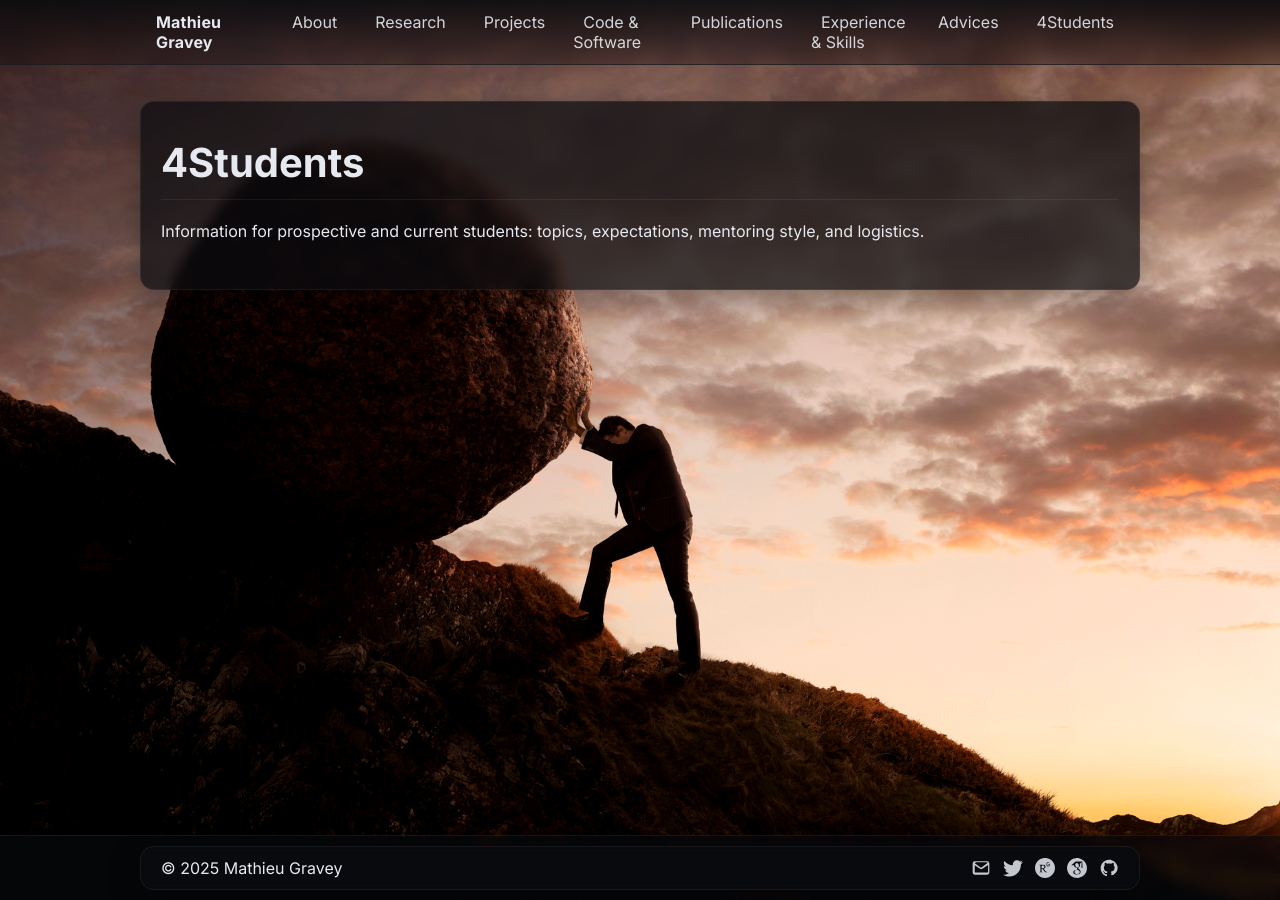
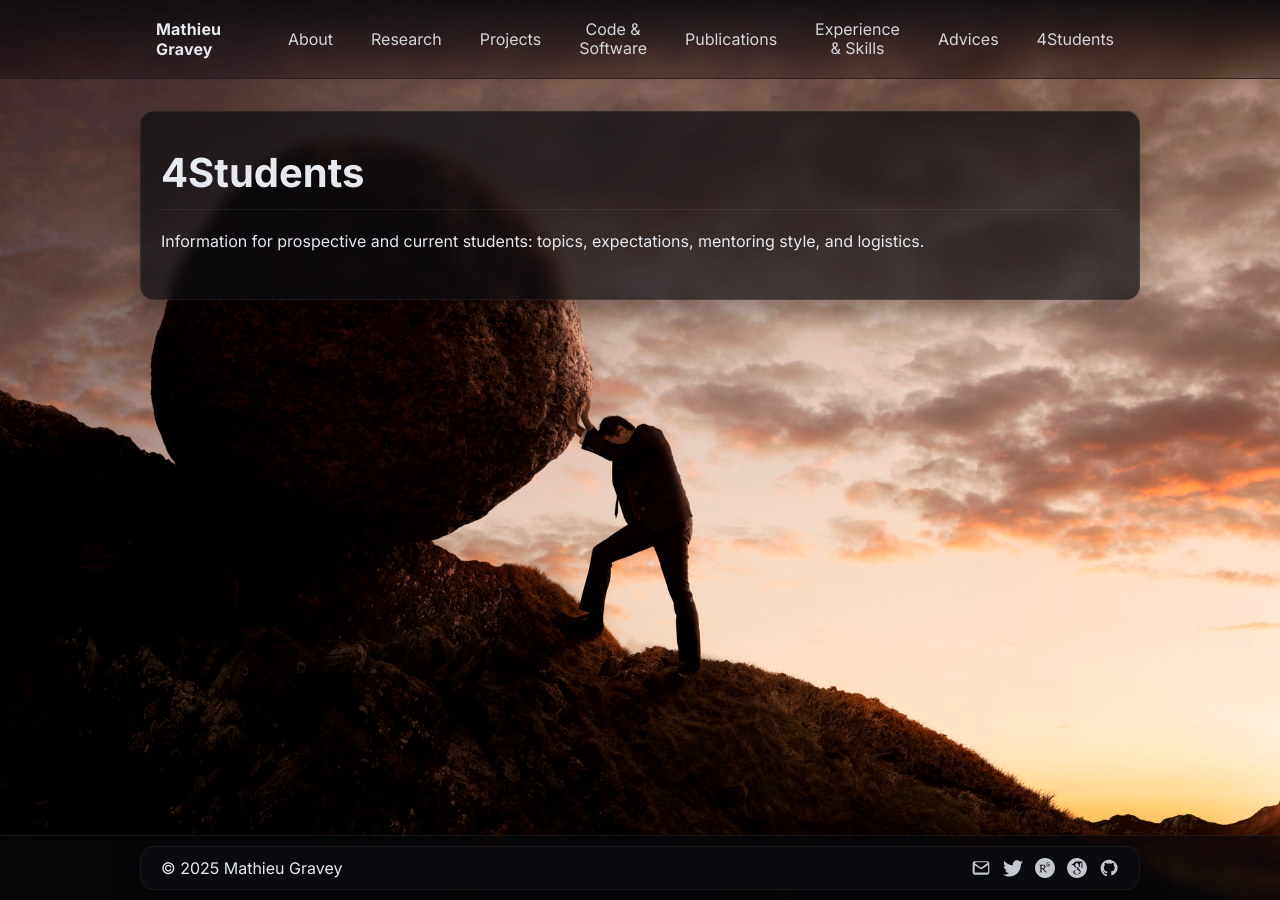
Before and after one commit to mgravey/mgravey.github.io, a Jekyll site: the page built from for-students.md, in a window 1280 px wide. Built offline with Jekyll 4.4.1, drawn with Linux system fonts in a browser that asks for light colours.

Commit message:
Update main.scss

```diff
--- a/assets/css/main.scss
+++ b/assets/css/main.scss
@@ -42,8 +42,9 @@ body{
 }
 .nav-inner{ display:flex; align-items:center; justify-content:space-between; gap:16px; max-width:var(--container-max); margin:0 auto; padding:12px 16px; }
 .brand{ color:var(--text); text-decoration:none; font-weight:700; letter-spacing:0.2px; }
-.nav ul{ list-style:none; display:flex; gap:18px; margin:0; padding:0; }
-.nav a{ color:var(--text); text-decoration:none; opacity:0.9; padding:8px 10px; border-radius:8px; }
+.nav ul{ list-style:none; display:flex; gap:18px; margin:0; padding:0; align-items:center; }
+.nav li{ display:flex; }
+.nav a{ display:flex; align-items:center; justify-content:center; text-align:center; color:var(--text); text-decoration:none; opacity:0.9; padding:8px 10px; border-radius:8px; line-height:1.2; }
 .nav a:hover, .nav a:focus{ background:rgba(255,255,255,0.06); outline:none; }
 
 .burger{ display:none; background:none; border:0; color:var(--text); padding:8px; cursor:pointer; }
```
